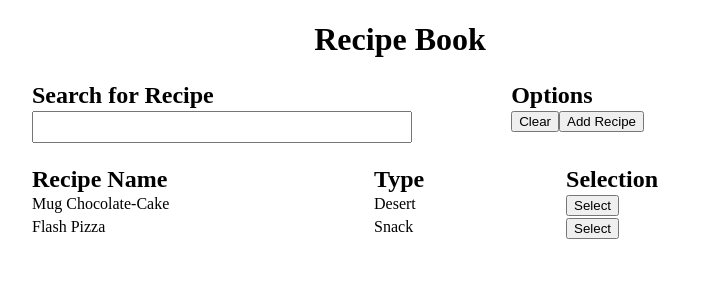
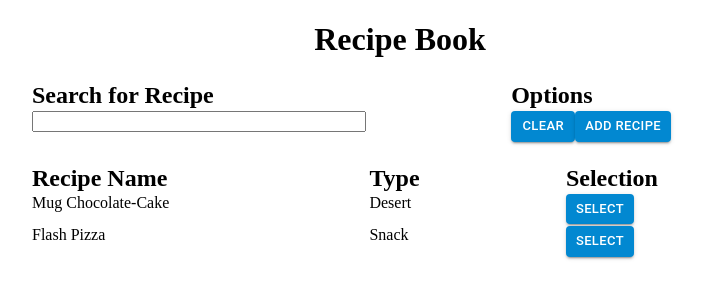
Before and after one commit to gcontesini/personal_react_webapp, a React (Create React App) app: page / in a window 1280 px wide. Shown: the top 300 px of the page, without its empty margins (8-711 px from the left). Built offline with nearby package versions, Linux system fonts and the light colour scheme.

Commit message:
patch to server not working

```diff
--- a/package.json
+++ b/package.json
@@ -7,6 +7,7 @@
     "@emotion/css": "^11.10.5",
     "@emotion/react": "^11.10.5",
     "@emotion/styled": "^11.10.5",
+    "@mui/material": "^5.11.3",
     "@testing-library/jest-dom": "^5.16.5",
     "@testing-library/react": "^13.4.0",
     "@testing-library/user-event": "^13.5.0",
--- a/src/App.js
+++ b/src/App.js
@@ -5,7 +5,8 @@ import './App.css';
 // import PropTypes from "prop-types";
 import styled from "@emotion/styled";
 
-import ComponentRecipe from "./components/ComponentRecipe";
+
+import ComponentListRecipes from "./components/ComponentListRecipes";
 import ComponentSelectedItem from "./components/ComponentSelectedItem";
 import ComponentHeadBar from "./components/ComponentHeadBar";
 import ComponentAddRecipe from "./components/ComponentAddRecipe";
@@ -35,92 +36,131 @@ const NewRecipe = styled.div`
 
 // ~~~~~~~~~~~~~~~~~~~~~~~~~~~~~~~~~~~~~~~~~~~~~~~~~~~~~~~~~~~~~~~~~~~~~~~~~~~~~~~~~~~~~~~ Proto-Components
 
+
 // ~~~~~~~~~~~~~~~~~~~~~~~~~~~~~~~~~~~~~~~~~~~~~~~~~~~~~~~~~~~~~~~~~~~~~~~~~~~~~~~~~~~~~~~ Main-App
 
 export default function App () {
 
 	const url = "http://localhost:3001/recipe-book.json";
 
-	React.useEffect( ()=>{
-		fetch( url )
-		.then( ( resp ) => resp.json() )
-		.then( ( recipe_book ) => setRecipeBook( recipe_book ) );
-	}, []	);
+	// Data retrieve using Axios
+	const dataHook = response => {
+		setRecipeBook( response.data )
+	}
 
-	// React.useEffect( (() => {
+	axios.get( url, {
+		timeout: 2000,
+	})
+		.then( dataHook )
+		.catch( (err) => {
+			if (err.response) {
+				const { status } = err.response;
 
-	// 	const dataHook = response => {
-	// 		setRecipeBook( response.data )
-	// 	}
-	// 	const promise = axios.get( url )
-
-	// 	promise.then( dataHook )
-
-	// }, []))
+				if (status === 401) {
+					// console.log("Client authentication problems!")
+				}
+				else if (status === 502) {
+					// console.log("Serve invalid response!")
+				}
+			}
+			else if (err.request) {
+				// console.log("No response was receive!")
+			}
+			else {
+				// console.log("There is no cow level!")
+			}
+		});
 
 	// React Hook
 	// state is the current state of the hook
-	const [state, setState] = React.useState("");
-	const [recipe, setRecipeBook] = React.useState([]);
-	const [selectedItem, setSelectedItem] = React.useState(null);
-	const [newRecipe, addRecipe] = React.useState(null);
+	const [ state, setState ] = React.useState( "" );
+	const [ recipe, setRecipeBook ] = React.useState( [] );
+	const [ selectedItem, setSelectedItem ] = React.useState( null );
+	const [ addRecipe, setAddRecipe ] = React.useState(null)
+	const [ newRecipe, setNewRecipe ] = React.useState(
+		{
+			name: "",
+			type: "",
+			link: "",
+			summary: {
+				prep_time: 0,
+				cook_time: 0,
+				additional_time: 0,
+				total_time: 0,
+				servings: 0,
+			},
+			ingredients: "",
+			procedures: "",
+		}
+	);
 
-	// const [recipeCounter, setRecipeUID] = React.useState(0);
+	const addRecipeDB = ( event ) => {
 
-	// const increaseRecipeUID = () => setRecipeUID( recipeCounter + 1 );
-	// const decreaseRecipeUID = () => setRecipeUID( recipeCounter - 1 );
-	// const resetRecipeUID = () => setRecipeUID( 0 );
+		event.preventDefault()
+
+		const newRecipeForm = {
+			name: "cow",
+			type: "foo",
+			link: "bar",
+			summary: {
+				prep_time: 1,
+				cook_time: 2,
+				additional_time: 3,
+				total_time: 4,
+				servings: 5,
+			},
+			ingredients: "asd",
+			procedures: "asa",
+		}
+
+		axios
+			.post(url, newRecipeForm)
+			.then( response => {
+				console.log( response )
+				setRecipeBook( recipe.concat(response.data) )
+				setNewRecipe('')
+			})
+	}
+
+	const handleRecipeBookChange = ( event ) => {
+		setRecipeBook(event.target.value);
+		console.log(event.target.value);
+	};
 
 	return (
 		<PageCSS>
 			<TitleCSS> Recipe Book </TitleCSS>
 			<TwoColumnCSS>
 				<ComponentHeadBar
-					_state={state}
-					_setState={ ( state ) => setState( state ) }
-					_addRecipe={ ( newRecipe) => addRecipe( newRecipe ) }
-					_setSelectedItem={ () => setSelectedItem() }
+					_state = { state }
+					_setState = { ( state ) => setState( state ) }
+					_addRecipe = { ( addRecipe ) => setAddRecipe( addRecipe ) }
+					_setSelectedItem = { ( selectedItem ) => setSelectedItem( selectedItem ) }
 				/>
 			</TwoColumnCSS>
 			<NewRecipe>
-				{/* { newRecipe && (
-					<ComponentAddRecipe
-					_newRecipe={}
-					/>
-				)} */}
+				{ addRecipe && (
+					<form onSubmit = { addRecipeDB }>
+						<button type="form" onChange={handleRecipeBookChange}>Save</button>
+					</form>
+					// <ComponentAddRecipe
+					// 	_newRecipe = { newRecipe }
+					// 	_setNewRecipe ={ ( newRecipe ) => setNewRecipe( newRecipe ) }
+				)}
 			</NewRecipe>
 			<div>
 				{selectedItem && (
 					<ComponentSelectedItem
 						_recipe={ selectedItem }
-						_setSelectedItem={ () => setSelectedItem() }
 					/>
 				)}
 			</div>
 			<TwoColumnCSS>
-				{/* this can be a component */}
-				<table width="100%" >
-					<thead>
-						<tr>
-							<th> Recipe Name </th>
-							<th> Type </th>
-							<th> Selection </th>
-						</tr>
-					</thead>
-					<tbody>
-						{recipe
-							.filter(( _recipe ) => _recipe.name
-							.toLowerCase()
-							.includes( state.toLowerCase() ))
-							.map( _recipe => (
-								<ComponentRecipe
-									key={_recipe.id }
-									_recipe={ _recipe }
-									_selectRecipe={( _recipe ) => setSelectedItem( _recipe )}
-								/>
-						))}
-					</tbody>
-				</table>
+				<ComponentListRecipes
+					_recipe = { recipe }
+					_state = { state }
+					_setSelectedItem = { ( recipe ) => setSelectedItem( recipe ) }
+				/>
 			</TwoColumnCSS>
 		</PageCSS>
 	);
--- a/src/components/ComponentAddRecipe.js
+++ b/src/components/ComponentAddRecipe.js
@@ -2,68 +2,103 @@ import styled from "@emotion/styled";
 
 const InputCSS = styled.input`
 	width: 100%;
-	font-size: x-large;
-	padding: 0 20px;
 `;
 
 const LiCSS = styled.li`
 	list-style-type: none;
 `;
 
-export default function ComponentAddRecipe ({ _newRecipe }) {
+export default function ComponentAddRecipe ({
+	_newRecipe,
+	_setNewRecipe,
+}) {
+
+	const fillNewRecipeField = (
+		newValue
+	) => {
+
+    let newRecipe_ = { };
+
+    newRecipe_ = {
+			name:newValue.target.name.value ,
+			type:newValue.target.type.value ,
+			// link:newValue.target.link.value ,
+			// summary:{
+			// 	prep_time:newValue.target.value ,
+			// 	cook_time:newValue.target.value ,
+			// 	additional_time:newValue.target.value ,
+			// 	total_time:newValue.target.value ,
+			// 	servings:newValue.target.value ,
+			// },
+			// ingredients:newValue.target.value ,
+			// procedures:newValue.target.value ,
+		};
+
+    _setNewRecipe( _newRecipe => ({
+        ..._newRecipe,
+        ...newRecipe_
+      }));
+  }
 
 	return(
 
 		<ul>
-			<h3>New Recipe</h3>
-			<LiCSS> Name:<br/>
+			<h3> New Recipe </h3>
+			<LiCSS> Name: <br/>
 				<InputCSS
-					// value={_newRecipe.newRecipeName}
-					// onChange={( newRecipeName ) => setState( newRecipeName.target.value )}
+					type = "text"
+					name = "name"
+					onChange = { ( newValue ) => fillNewRecipeField( newValue ) }
 				/>
-			</LiCSS> <br/>
-			<LiCSS> Type: <br/>
-				{/* <label for="type-select"></label> */}
-				<select name="select type" id="type-select">
-						{/* <option _newRecipe.type="">--Please select a type--</option>
-						<option _newRecipe.type="Breakfast">Breakfast</option>
-						<option _newRecipe.type="Brunch">Brunch</option>
-						<option _newRecipe.type="Dessert">Dessert</option>
-						<option _newRecipe.type="Lunch">Lunch</option>
-						<option _newRecipe.type="Snack">Snack</option>
-						<option _newRecipe.type="Supper">Supper</option> */}
+			</LiCSS><br/>
+			<LiCSS> Type:  <br/>
+				{/* <label for="type-select" ></label> */}
+				<select
+					id="type-select"
+					name="type"
+					onChange = { ( newValues ) => fillNewRecipeField( newValues ) }
+				>
+						<option value="">--Please select a type--</option>
+						<option value="Breakfast">Breakfast</option>
+						<option value="Brunch">Brunch</option>
+						<option value="Dessert">Dessert</option>
+						<option value="Lunch">Lunch</option>
+						<option value="Snack">Snack</option>
+						<option value="Supper">Supper</option>
 				</select>
 			</LiCSS> <br/>
-			<LiCSS> Summary: <br/>
+			{ console.log(_newRecipe.name) }
+			{ console.log(_newRecipe.type) }
+			{/* <LiCSS> Summary: <br/>
 				<ul>
 					<LiCSS>Prep time:
 							<InputCSS
-							// value={_newRecipe.prepTime}
-							// onChange={( _newRecipe.prepTime ) => setState( _newRecipe.prepTime.target.value )}
+							value={_newRecipe.prepTime}
+							onChange={( _newRecipe.prepTime ) => setState( _newRecipe.prepTime.target.value )}
 						/>
 					</LiCSS>
 					<LiCSS>Cook time:
 						<InputCSS
-							// value={_newRecipe.cookTime}
-							// onChange={( newRecipe.cookTime ) => setState( _newRecipe.cookTime.target.value )}
+							value={_newRecipe.cookTime}
+							onChange={( newRecipe.cookTime ) => setState( _newRecipe.cookTime.target.value )}
 						/>
 					</LiCSS>
 					<LiCSS>Additional time:
 						<InputCSS
-							// value={_newRecipe.AadditionalTime}
-							// onChange={( newRecipeAdditionalTime ) => setState( _newRecipe.additionalTime.target.value )}
+							value={_newRecipe.AadditionalTime}
+							onChange={( newRecipeAdditionalTime ) => setState( _newRecipe.additionalTime.target.value )}
 						/>
 					</LiCSS>
 					<LiCSS>Total time:
 						<InputCSS
-							// value={_newRecipe.TotalTime}
-							// onChange={( _newRecipe.TotalTime ) => setState( _newRecipe.totalTime.target.value )}
+							value={_newRecipe.TotalTime}
+							onChange={( _newRecipe.TotalTime ) => setState( _newRecipe.totalTime.target.value )}
 						/>
 					</LiCSS>
 					<LiCSS>Servings:
 						<InputCSS
-							// value={newRecipeServings}
-							// onChange={( _newRecipe.Servings ) => setState( _newRecipe.Servings.target.value )}
+							value={newRecipeServings}
+							onChange={( _newRecipe.Servings ) => setState( _newRecipe.Servings.target.value )}
 						/>
 					</LiCSS>
 				</ul>
@@ -92,10 +127,10 @@ export default function ComponentAddRecipe ({ _newRecipe }) {
 			</LiCSS> <br/>
 			<LiCSS> Link: <br/>
 				<InputCSS
-					// value={newRecipeLink}
-					// onChange={( newRecipe ) => setState( newRecipe.target.value )}
+					value={newRecipeLink}
+					onChange={( newRecipe ) => setState( newRecipe.target.value )}
 				/>
-			</LiCSS> <br/>
+			</LiCSS> */}
 		</ul>
 	)
 };
--- a/src/components/ComponentButton.js
+++ b/src/components/ComponentButton.js
@@ -1,8 +1,18 @@
-export default function ComponentButton ({ _buttonAction, _buttonText }) {
+import Button from '@mui/material/Button';
+
+export default function ComponentButton ({
+	_buttonAction,
+	_buttonText
+}) {
 
 	return (
-		<button onClick={ _buttonAction }>
+		<Button
+			variant = "contained"
+			color = "info"
+			size = "small"
+			onClick = { _buttonAction }
+		>
 			{_buttonText}
-		</button>
+		</Button>
 	)
 };
--- a/src/components/ComponentHeadBar.js
+++ b/src/components/ComponentHeadBar.js
@@ -3,8 +3,6 @@ import styled from "@emotion/styled";
 
 const InputCSS = styled.input`
 	width: 100%;
-	font-size: x-large;
-	padding: 0 20px;
 `;
 
 export default function ComponentHeadBar ({
@@ -27,16 +25,18 @@ export default function ComponentHeadBar ({
         <tr>
           <td>
             <InputCSS
-              value={_state}
-              onChange={( _state ) => _setState( _state.target.value )}
+              type="text"
+              value = { _state }
+              onChange = { ( _state ) => _setState( _state.target.value ) }
             />
           </td>
           <td> </td>
           <td>
             <ComponentButton
               _buttonAction={ () => {
-                _setSelectedItem(null);
-                _addRecipe(null);
+                _setSelectedItem( null );
+                _addRecipe( null );
+                _setState( "" );
               }}
               _buttonText="Clear"
             />
--- a/src/components/ComponentIngredients.js
+++ b/src/components/ComponentIngredients.js
@@ -1,4 +1,6 @@
-export default function ComponentIngredients ({ _ingredients }) {
+export default function ComponentIngredients ({
+	_ingredients
+}) {
 
 	return (
 		<td>{ _ingredients.map(( _ingredients_ ) =>
--- /dev/null
+++ b/src/components/ComponentListRecipes.js
@@ -0,0 +1,33 @@
+import ComponentRecipe from "./ComponentRecipe";
+
+export default function ComponentListRecipes ({
+  _recipe,
+  _state,
+  _setSelectedItem
+})  {
+
+  return(
+    <table width="100%" >
+      <thead>
+        <tr>
+          <th> Recipe Name </th>
+          <th> Type </th>
+          <th> Selection </th>
+        </tr>
+      </thead>
+      <tbody>
+        {_recipe
+          .filter(( recipe_ ) => recipe_.name
+          .toLowerCase()
+          .includes( _state.toLowerCase() ))
+          .map( recipe_ => (
+            <ComponentRecipe
+              key={ recipe_.id }
+              _recipe={ recipe_ }
+              _selectRecipe={ ( recipe_ ) => _setSelectedItem( recipe_ ) }
+            />
+        ))}
+      </tbody>
+    </table>
+  )
+};
--- a/src/components/ComponentProcedure.js
+++ b/src/components/ComponentProcedure.js
@@ -1,4 +1,6 @@
-export default function ComponentProcedure  ({ _procedure }) {
+export default function ComponentProcedure  ({
+	_procedure
+}) {
 
 	return (
 		<td> { _procedure.map(( _procedure ) =>
--- a/src/components/ComponentRecipe.js
+++ b/src/components/ComponentRecipe.js
@@ -1,6 +1,9 @@
 import ComponentButton from "./ComponentButton";
 
-export default function ComponentRecipe ({ _recipe, _selectRecipe }) {
+export default function ComponentRecipe ({
+	_recipe,
+	_selectRecipe
+}) {
 
 	return (
 		<tr>
--- a/src/components/ComponentSelectedItem.js
+++ b/src/components/ComponentSelectedItem.js
@@ -2,7 +2,9 @@ import ComponentIngredients from "./ComponentIngredients";
 import ComponentSummary from "./ComponentSummary";
 import ComponentProcedure from "./ComponentProcedure";
 
-export default function ComponentSelectedItem ({ _recipe, _setSelectedItem }) {
+export default function ComponentSelectedItem ({
+	_recipe
+}) {
 
 	return (
 		<div>
--- a/src/index.css
+++ b/src/index.css
@@ -5,5 +5,10 @@ th{
 th, td {
 	text-align: left;
 	padding: 0 30px;
+	padding-right: 40px;
 	vertical-align: top;
 }
+
+.todo{
+	color: red;
+}
```
Also changed, not shown: 1 other file (tests, documents, lock files or other folders).
